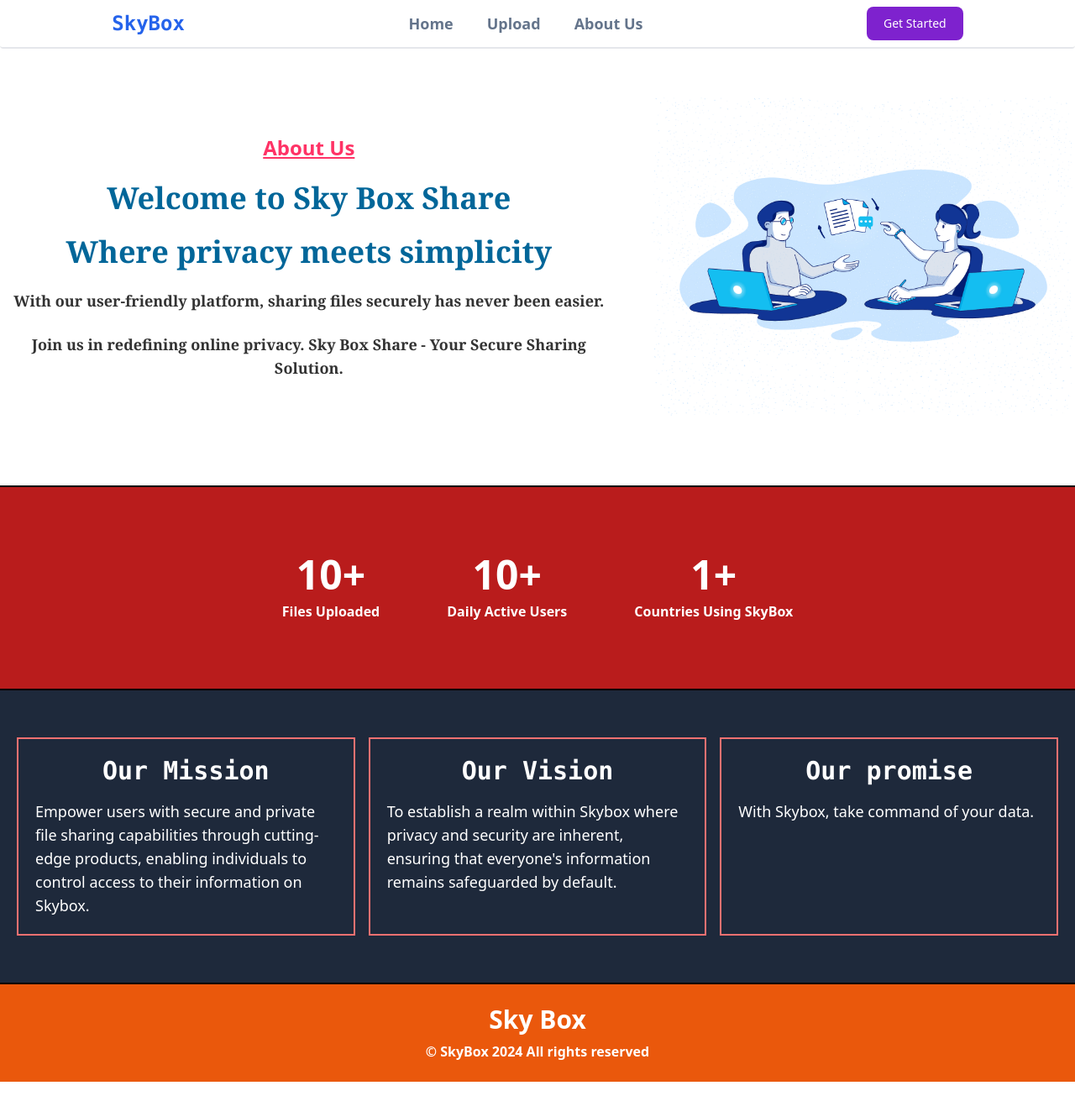
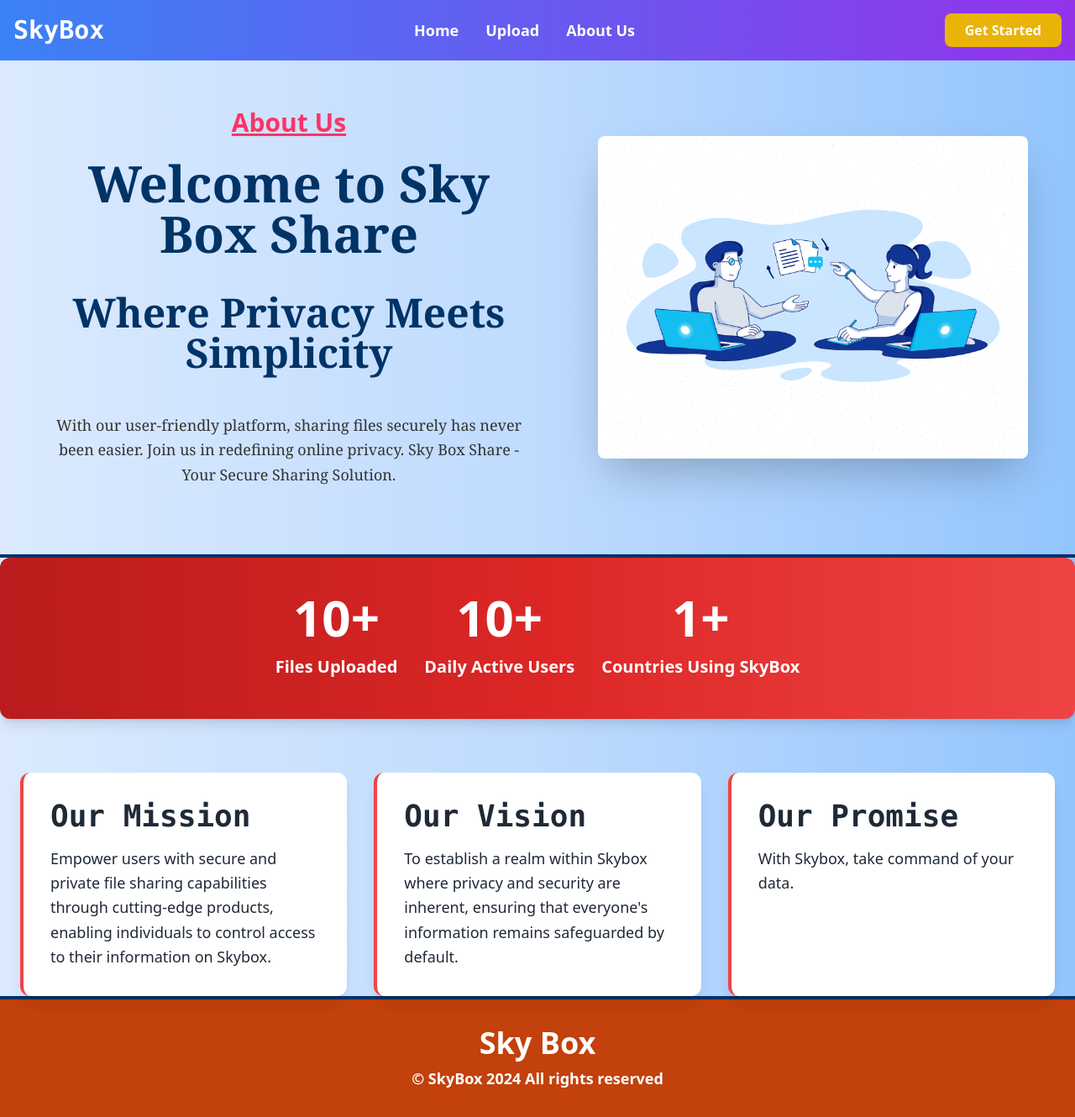
Before and after one commit to pawanx64/File-Sharing-Frontend, a React (Create React App) app: page /About in a window 1280 px wide. Shown: the whole page at 84% size. Before the commit the page ends 1288 px from the top, so only its background shows below. Built offline with nearby package versions, Linux system fonts and the light colour scheme.

Commit message:
first commit

```diff
--- a/src/Components/Navbar.js
+++ b/src/Components/Navbar.js
@@ -3,31 +3,26 @@ import {Link } from 'react-router-dom';
 
 export const Navbar = () => {
   return (
-    <div >
-        <div className='flex justify-around items-center gap-1 sm:gap-0  border-b-2 rounded'>
+      <div className='bg-gradient-to-r from-blue-500 to-purple-600'>
+      <div className='flex justify-between items-center p-4 max-w-screen-xl mx-auto'>
+        <div className='text-white font-mono text-2xl sm:text-3xl font-bold'>
+          <Link to='/'>SkyBox</Link>
+        </div>
 
-            <div className='whitespace-nowrap font-mono text-lg  sm:text-2xl inline-block sm:inline font-semibold text-blue-600 '>
-                 <Link to='/'>SkyBox</Link>
-            </div>
+        <div className='hidden sm:flex space-x-8 text-white font-sans text-lg font-semibold'>
+          <Link to="/" className='hover:text-yellow-300 transition-colors duration-300'>Home</Link>
+          <Link to="/Upload" className='hover:text-yellow-300 transition-colors duration-300'>Upload</Link>
+          <Link to="/About" className='hover:text-yellow-300 transition-colors duration-300'>About Us</Link>
+        </div>
 
-            <div className='flex justify-center items-center gap-5 sm:gap-10 text-slate-500 font-sans text-sm sm:text-lg font-semibold '>
-                        <Link to="/">
-                              <div className="hover:text-blue-600 hover:underline">Home</div>
-                        </Link>
-                        <Link to="/Upload">
-                              <div className="hover:text-blue-600 hover:underline">Upload</div>
-                        </Link>
-                        <Link to="/About">
-                              <div className="hover:text-blue-600 hover:underline overflow-hidden whitespace-nowrap">About Us</div>
-                        </Link>
-            </div>
-            <div className='flex  whitespace-nowrap flex-wrap justify-center sm:justify-between items-center'>
-                  <Link to ='/Upload'>
-                    <button className='mt-2 text-white bg-purple-700 hover:bg-purple-800 font-medium rounded-lg text-sm px-2 sm:px-5 py-1.5 sm:py-2.5 mb-2 sm:mb-2 dark:bg-purple-600 '>Get Started</button>
-                  </Link>
-            </div>
-
+        <div className='flex items-center'>
+          <Link to='/Upload'>
+            <button className='text-white bg-yellow-500 hover:bg-yellow-600 font-semibold rounded-lg text-sm sm:text-base px-4 sm:px-6 py-2 transition duration-300 transform hover:scale-105'>
+              Get Started
+            </button>
+          </Link>
         </div>
+      </div>
     </div>
   )
 }
--- a/src/Pages/About.jsx
+++ b/src/Pages/About.jsx
@@ -4,56 +4,65 @@ import image from '../Assests/file-sharing1600.jpg';
 
 export const About = () => {
   return (
-    <div >
+    <div className='bg-gradient-to-r from-blue-100 via-blue-200 to-blue-300 min-h-screen'>
     <Navbar />
-        <div className='flex flex-col-reverse lg:flex-row justify-center items-center gap-10 mt-14 '>
-            <div className='flex flex-col justify-center items-center  gap-6'>
-                <span className='text-[#FF3366] flex justify-center text-2xl font-bold underline font-sans'>About Us</span>
-                <span className='text-[#006699] text-4xl font-serif text-center font-extrabold'>Welcome to Sky Box Share</span>
-                <span className='text-[#006699] text-4xl font-serif text-center font-extrabold'>Where privacy meets simplicity</span>
-                <span className='text-[#333333] text-lg text-center font-serif font-bold'>With our user-friendly platform, sharing files securely has never been easier.</span>
-                <span className='text-[#333333] text-lg text-center font-serif font-bold'>Join us in redefining online privacy. Sky Box Share - Your Secure Sharing Solution.</span>
+    <div className='flex flex-col-reverse lg:flex-row justify-center items-center gap-12 lg:gap-20 mt-14 px-6'>
+        <div className='flex flex-col justify-center items-center gap-6 max-w-xl'>
+            <span className='text-[#FF3366] text-3xl font-bold underline'>About Us</span>
+            <h1 className='text-[#003366] text-6xl font-serif font-extrabold text-center mb-4'>
+                Welcome to Sky Box Share
+            </h1>
+            <h2 className='text-[#003366] text-5xl font-serif font-extrabold text-center mb-6'>
+                Where Privacy Meets Simplicity
+            </h2>
+            <p className='text-[#333333] text-lg text-center font-serif font-medium leading-relaxed'>
+                With our user-friendly platform, sharing files securely has never been easier. Join us in redefining online privacy. Sky Box Share - Your Secure Sharing Solution.
+            </p>
         </div>
-            <div>
-                    <img src={image} alt='logo' className='h-96'/>
+        <div className='flex-shrink-0'>
+            <img src={image} alt='Sky Box Share logo' className='h-96 rounded-lg shadow-2xl transform transition-transform duration-500 hover:scale-105'/>
         </div>
     </div>
-        <div className='mt-20 flex justify-center border-t-2 border-black'>
-            <div className='flex flex-col md:flex-row text-white justify-center gap-20 bg-red-700 w-full p-20'>
-                <div className='flex flex-col gap-2'>
-                    <span className='flex justify-center text-5xl font-bold '>10+</span>
-                    <span className='flex justify-center text-medium font-semibold'>Files Uploaded</span>
+    <div className='mt-20 flex justify-center border-t-4 border-[#003366]'>
+        <div className='flex flex-col md:flex-row text-white justify-center gap-8 bg-gradient-to-r from-red-700 via-red-600 to-red-500 w-full p-12 rounded-xl shadow-lg'>
+            <div className='flex flex-col items-center gap-2'>
+                <span className='text-6xl font-bold animate-bounce'>10+</span>
+                <span className='text-xl font-semibold'>Files Uploaded</span>
             </div>
-                <div className='flex flex-col gap-2'>
-                    <span className='flex justify-center text-5xl font-bold '>10+</span>
-                    <span className='flex justify-center text-medium font-semibold'>Daily Active Users</span>
+            <div className='flex flex-col items-center gap-2'>
+                <span className='text-6xl font-bold animate-bounce'>10+</span>
+                <span className='text-xl font-semibold'>Daily Active Users</span>
             </div>
-                <div className='flex flex-col gap-2'>
-                    <span className='flex justify-center text-5xl font-bold '>1+</span>
-                    <span className='flex justify-center text-medium font-semibold'>Countries Using SkyBox</span>
+            <div className='flex flex-col items-center gap-2'>
+                <span className='text-6xl font-bold animate-bounce'>1+</span>
+                <span className='text-xl font-semibold'>Countries Using SkyBox</span>
             </div>
         </div>
     </div>
-        <div className=' grid  text-white row-span-3 lg:grid-cols-3 border-t-2 border-black gap-4 bg-slate-800 pt-14 pl-5 pr-5 pb-14'>
-                <div className='flex flex-col border-2  border-red-400 gap-4 p-5'>
-                    <span className='flex justify-center text-3xl font-mono font-bold'>Our Mission</span>
-                    <p className='font-normal text-lg'>Empower users with secure and private file sharing capabilities through cutting-edge products, enabling individuals to control access to their information on Skybox.</p>
+    <div className='grid lg:grid-cols-3 gap-8 px-6 mt-16'>
+        <div className='bg-white text-gray-800 p-8 rounded-xl shadow-lg border-l-4 border-red-500 transform transition-transform duration-300 hover:scale-105'>
+            <h3 className='text-4xl font-mono font-bold mb-4'>Our Mission</h3>
+            <p className='text-lg font-normal leading-relaxed'>
+                Empower users with secure and private file sharing capabilities through cutting-edge products, enabling individuals to control access to their information on Skybox.
+            </p>
         </div>
-                <div className='flex flex-col border-2  border-red-400 gap-4 p-5'>
-                    <span className='flex justify-center text-3xl font-mono font-bold'>Our Vision</span>
-                    <p className='font-normal text-lg'>To establish a realm within Skybox where privacy and security are inherent, ensuring that everyone's information remains safeguarded by default.</p>
-                </div >
-                <div className='flex flex-col border-2  border-red-400 gap-4 p-5'>
-                    <span className='flex justify-center text-3xl font-mono font-bold'>Our promise</span>
-                    <p className='font-normal text-lg'>With Skybox, take command of your data.</p>
+        <div className='bg-white text-gray-800 p-8 rounded-xl shadow-lg border-l-4 border-red-500 transform transition-transform duration-300 hover:scale-105'>
+            <h3 className='text-4xl font-mono font-bold mb-4'>Our Vision</h3>
+            <p className='text-lg font-normal leading-relaxed'>
+                To establish a realm within Skybox where privacy and security are inherent, ensuring that everyone's information remains safeguarded by default.
+            </p>
+        </div>
+        <div className='bg-white text-gray-800 p-8 rounded-xl shadow-lg border-l-4 border-red-500 transform transition-transform duration-300 hover:scale-105'>
+            <h3 className='text-4xl font-mono font-bold mb-4'>Our Promise</h3>
+            <p className='text-lg font-normal leading-relaxed'>
+                With Skybox, take command of your data.
+            </p>
         </div>
     </div>
-        <div>
-                <div className='border-t-2 border-black text-white bg-orange-600 pt-6 pb-6 flex gap-2 flex-col justify-center items-center'>
-                    <h1 className='text-3xl font-sans font-semibold '>Sky Box</h1>
-                    <p className='text-md font-sans font-semibold'>&copy; SkyBox 2024 All rights reserved</p>
-                </div>
-        </div>
+    <footer className='border-t-4 border-[#003366] text-white bg-orange-700 py-8 flex flex-col items-center'>
+        <h1 className='text-4xl font-sans font-semibold mb-2'>Sky Box</h1>
+        <p className='text-lg font-sans font-semibold'>&copy; SkyBox 2024 All rights reserved</p>
+    </footer>
 </div>
   )
 }
--- a/src/Pages/Home.jsx
+++ b/src/Pages/Home.jsx
@@ -5,36 +5,46 @@ import {Link } from 'react-router-dom';
 
 export const Home = () => {
   return (
-    <div >
-          <Navbar/>
-          <div className='flex flex-col mt-24 justify-center items-center gap-6 m-auto'>
-                  <div className='flex flex-col gap-3 sm:gap-6 text-center '>
-                            <div>
-                                <span className='text-3xl sm:text-5xl font-serif font-bold'>
+    <div className='bg-gradient-to-br from-gray-100 to-gray-300 min-h-screen'>
+      <Navbar />
+      <div className='flex flex-col mt-24 justify-center items-center gap-8 px-4 md:px-8 lg:px-16'>
+        <div className='text-center'>
+          <div className='mb-6'>
+            <h1 className='text-4xl sm:text-6xl font-extrabold text-gray-800'>
               <span className='text-blue-600'>Upload, Save </span>
               and Easily
-                                </span>
+            </h1>
           </div>
-                            <div>
-                                <span className='text-3xl sm:text-5xl font-serif font-bold'>
+          <div className='mb-6'>
+            <h1 className='text-4xl sm:text-6xl font-extrabold text-gray-800'>
               <span className='text-blue-600'>Share </span>
               your Media in one
-                                </span>
+            </h1>
           </div>
-                            <div>
-                                <span className='text-3xl sm:text-5xl font-serif font-bold'>place</span>
+          <div className='mb-6'>
+            <h1 className='text-4xl sm:text-6xl font-extrabold text-gray-800'>
+              place
+            </h1>
           </div>
-                            <div className='flex flex-col justify-center items-center gap-2'>
-                                <span className='text-slate-500 text-lg sm:text-xl font-semibold'>Drag and Drop Your File Directly On Our Cloud And Share It With</span>
-                                <span className='text-slate-500 text-lg sm:text-xl font-semibold'>Your Friends And Send It On Email</span>
+          <div className='flex flex-col justify-center items-center gap-4'>
+            <p className='text-slate-600 text-lg sm:text-xl font-medium'>
+              Drag and Drop Your File Directly On Our Cloud
+            </p>
+            <p className='text-slate-600 text-lg sm:text-xl font-medium'>
+              and Share It With Your Friends or Send It By Email
+            </p>
           </div>
         </div>
-                  <div className='flex justify-center items-center gap-10'>
+        <div className='flex flex-col sm:flex-row justify-center items-center gap-6'>
           <Link to='/Upload'>
-                          <button className='whitespace-nowrap mt-2 text-white bg-purple-700 hover:shadow-black hover:shadow-md hover:bg-purple-800  font-medium rounded-lg text-sm px-5 py-2.5 mb-2 dark:bg-purple-600 '>Get Started</button>
+            <button className='bg-gradient-to-r from-purple-500 to-purple-700 text-white hover:from-purple-600 hover:to-purple-800 font-semibold rounded-full text-lg px-8 py-3 transition duration-300 transform hover:scale-105'>
+              Get Started
+            </button>
           </Link>
           <Link to='/About'>
-                        <button className='whitespace-nowrap bg-transparent hover:shadow-black hover:shadow-md hover:bg-slate-500 text-blue-700 font-medium h-fit w-fit hover:text-white py-2 px-4 border border-blue-500 hover:border-transparent rounded-lg'>Learn More</button>
+            <button className='bg-white text-blue-700 hover:bg-blue-100 font-semibold border-2 border-blue-500 rounded-full text-lg px-8 py-3 transition duration-300 transform hover:scale-105'>
+              Learn More
+            </button>
           </Link>
         </div>
       </div>
--- a/src/Pages/Upload.jsx
+++ b/src/Pages/Upload.jsx
@@ -82,7 +82,7 @@ export const Upload = () => {
   };
 
   return (
-    <div>
+    <div className='bg-gradient-to-br from-gray-100 to-gray-300 min-h-screen'>
     <ToastContainer
       position="top-center"
       autoClose={2500}
@@ -96,14 +96,14 @@ export const Upload = () => {
       theme="colored"
     />
     <Navbar />
-      <div className="flex flex-wrap flex-col mt-24 justify-center items-center gap-10 m-auto mb-24">
-        <div className="text-center md:text-left">
-          <span className="text-3xl md:text-2xl lg:text-3xl font-sans font-bold">
-            Start <span className="text-blue-600">Uploading </span>File And
-            <span className="text-blue-600"> Share </span> it
-          </span>
-        </div>
-        <div onClick={handleDivClick} className="flex flex-wrap bg-slate-100 hover:bg-slate-200 flex-col gap-6  justify-center border-4 border-dotted p-6 md:p-16 border-stone-400">
+    <div className="flex flex-col items-center gap-12 mt-16 mb-24 p-6">
+      <h1 className="text-4xl lg:text-5xl font-extrabold text-gray-800 text-center">
+        Start <span className="text-blue-600">Uploading</span> Your File and <span className="text-blue-600">Share</span> It
+      </h1>
+      <div
+        onClick={handleDivClick}
+        className="bg-white hover:bg-gray-50 transition duration-300 ease-in-out flex flex-col items-center justify-center border-4 border-dashed border-gray-300 p-8 rounded-xl shadow-lg cursor-pointer"
+      >
         <input
           type="file"
           name="file"
@@ -111,43 +111,46 @@ export const Upload = () => {
           style={{ display: "none" }}
           onChange={handleFileChange}
         />
-          <span className="flex justify-center">
-            <HiOutlineCloudUpload size={60} className="" />
-          </span>
-          <span className="flex  gap-2 text-lg sm:text-3xl  font-sans font-bold">
-            Click To Upload Or
-            <span className="text-blue-600">Drag</span>
-            And
-            <span className="text-blue-600">Drop</span>
-          </span>
+        <HiOutlineCloudUpload size={60} className="text-blue-600 mb-4" />
+        <p className="text-lg font-bold text-gray-700">
+          Click To Upload Or <span className="text-blue-600">Drag</span> And <span className="text-blue-600">Drop</span>
+        </p>
       </div>
-        <div className="flex flex-wrap">
       {selectedFile && (
-                <div className=" flex flex-wrap border-4 border-dotted p-4 border-stone-400">
-                    <p className="text-xl font-sans font-bold"><span className="text-blue-700">Selected file:</span> {selectedFile.name}</p>
+        <div className="border-2 border-dashed border-gray-300 p-4 rounded-lg shadow-md">
+          <p className="text-xl font-semibold text-gray-800">
+            <span className="text-blue-700">Selected file:</span> {selectedFile.name}
+          </p>
         </div>
       )}
+      <button
+        onClick={handleUpload}
+        className="bg-blue-600 text-white hover:bg-blue-700 transition duration-300 ease-in-out text-xl px-6 py-2 rounded-full shadow-md focus:outline-none"
+      >
+        Upload
+      </button>
+      {genlink && (
+        <div className="flex flex-col items-center border-2 border-dashed border-gray-300 p-6 rounded-lg shadow-md bg-white">
+          <p className="text-xl font-semibold text-gray-800">Generated Link</p>
+          <div className="flex flex-col items-center gap-4 mt-4">
+            <a
+              href={genlink}
+              target="_blank"
+              rel="noopener noreferrer"
+              className="text-blue-600 hover:underline break-all"
+            >
+              {genlink}
+            </a>
+            <button
+              onClick={handleCopyButtonClick}
+              className="flex items-center justify-center text-blue-600 hover:bg-blue-50 p-2 rounded-full transition duration-300 ease-in-out"
+            >
+              <MdContentCopy size={21} />
+            </button>
           </div>
-        <div>
-          <button onClick={handleUpload} className="text-white bg-blue-700 hover:shadow-lg hover:shadow-slate-400 text-xl w-60  hover:bg-blue-800  font-medium rounded-full  px-5 py-2.5 text-center me-2 mb-2 dark:bg-blue-600 dark:hover:bg-blue-700 dark:focus:ring-blue-800">
-            Upload
-
-          </button>
-
-        </div>
-        <div className="flex justify-center mb-10">
-            { genlink && (
-              <div className="flex flex-col border-4 border-dotted p-5  md:w-auto gap-4 border-stone-400 text-lg md:text-xl font-sans font-bold ">
-                      <span className="flex justify-center">Generated Link</span>
-                      <span className="flex justify-center items-center flex-wrap gap-4">
-                            <a href={genlink} target="_blank" rel="noopener noreferrer" className=" text-center text-blue-600 hover:underline break-all">{genlink}</a>
-                            <button onClick={handleCopyButtonClick} className="flex justify-center items-center" ><MdContentCopy size={21}/></button>
-                      </span>
         </div>
       )}
     </div>
   </div>
-
-    </div>
   );
 };
```
Also changed, not shown: src/Pages/Download.jsx (deleted, +0 -35 lines). Lines whose indentation alone changed are shown as unchanged.
